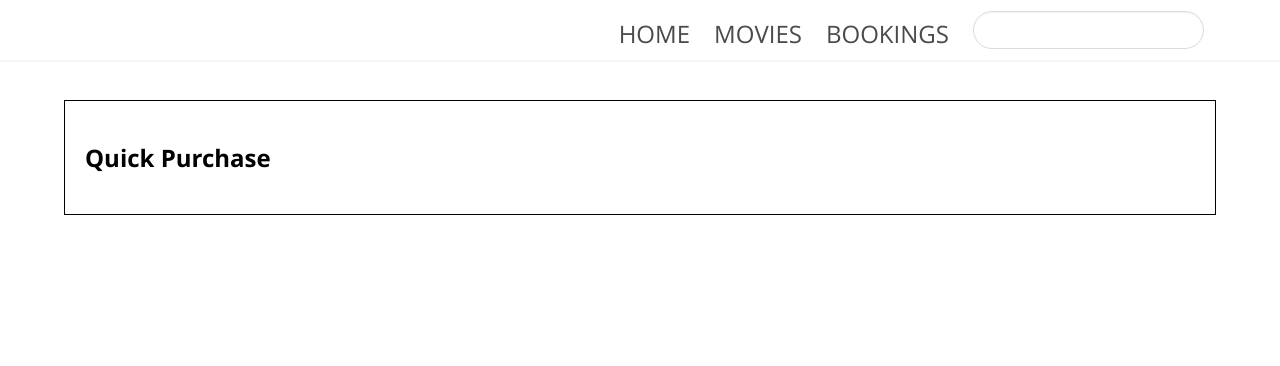
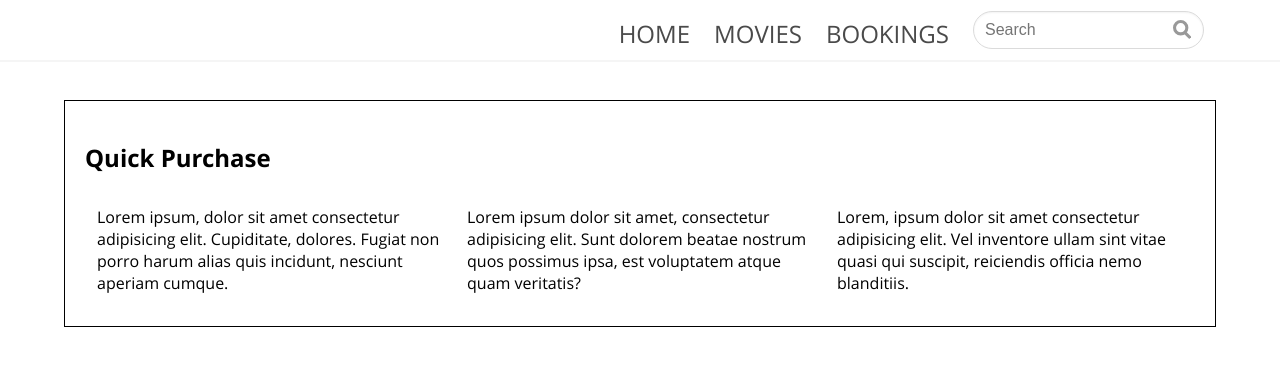
Before and after one commit to soraino/IM4717-HiewTangTheatre, a PHP site: page / in a window 1280 px wide. Shown: the top 366 px of the page. Run offline with PHP 8.4, Linux system fonts and the light colour scheme.

Commit message:
add column css

```diff
--- /dev/null
+++ b/index.css
@@ -0,0 +1,16 @@
+svg.search-icon{
+    height: 1.25em;
+    position: absolute;
+    right: 25px;
+}
+
+.box {
+    padding: 20px;
+    margin-top: 40px;
+    margin-bottom: 20px;
+    border: solid 1px #000;
+}
+
+.input.is-rounded {
+    border-radius: 20px;
+}
--- a/index.html
+++ b/index.html
@@ -5,6 +5,7 @@
         <meta name="viewport" content="width=device-width, initial-scale=1.0" />
         <title>HiewTang Theatre</title>
         <link rel="stylesheet" href="./main.css" />
+        <link rel="stylesheet" href="./index.css" />
     </head>
     <body>
         <nav class="navbar">
@@ -20,7 +21,17 @@
                         Bookings
                     </a>
                     <div class="navbar-item">
-                        <input class="input is-rounded" type="text" />
+                        <input
+                            class="input is-rounded"
+                            type="text"
+                            placeholder="Search"
+                        />
+                        <svg class="search-icon" viewBox="0 0 12 13">
+                            <g stroke-width="2" stroke="#999999" fill="none">
+                                <path d="M11.29 11.71l-4-4" />
+                                <circle cx="5" cy="5" r="4" />
+                            </g>
+                        </svg>
                     </div>
                 </div>
             </div>
@@ -28,6 +39,25 @@
         <main class="container">
             <div class="box">
                 <h2>Quick Purchase</h2>
+                <form>
+                    <div class="row">
+                        <div class="col">
+                            Lorem ipsum, dolor sit amet consectetur adipisicing
+                            elit. Cupiditate, dolores. Fugiat non porro harum
+                            alias quis incidunt, nesciunt aperiam cumque.
+                        </div>
+                        <div class="col">
+                            Lorem ipsum dolor sit amet, consectetur adipisicing
+                            elit. Sunt dolorem beatae nostrum quos possimus
+                            ipsa, est voluptatem atque quam veritatis?
+                        </div>
+                        <div class="col">
+                            Lorem, ipsum dolor sit amet consectetur adipisicing
+                            elit. Vel inventore ullam sint vitae quasi qui
+                            suscipit, reiciendis officia nemo blanditiis.
+                        </div>
+                    </div>
+                </form>
             </div>
         </main>
     </body>
--- a/main.css
+++ b/main.css
@@ -85,7 +85,6 @@ a.navbar-item {
 a.navbar-item:hover {
     border-bottom: 1px solid #dbdbdb;
 }
-
 .input {
     margin: 0;
     -moz-appearance: none;
@@ -115,14 +114,52 @@ a.navbar-item:hover {
     color: #363636;
     height: 50%;
 }
-
-.input.is-rounded {
-    border-radius: 20px;
+.row {
+    display: flex;
 }
-
-.box{
-    padding: 20px;
-    margin-top: 40px;
-    margin-bottom: 20px;
-    border: solid 1px #000;
+.row.is-wrap{
+    flex-wrap: wrap;
 }
+.col{
+    display: block;
+    flex-basis: 0;
+    flex-grow: 1;
+    flex-shrink: 1;
+    padding: .75rem;
+}
+.col.size-12 {
+    flex: 0 0 100%;
+}
+.col.size-11 {
+    flex: 0 0 calc(100% / 12 * 11); /* 11/12 */
+}
+.col.size-10 {
+    flex: 0 0 calc(100% / 12 * 10);
+}
+.col.size-9 {
+    flex: 0 0 calc(100% / 12 * 9);
+}
+.col.size-8 {
+    flex: 0 0 calc(100% / 12 * 8);
+}
+.col.size-7 {
+    flex: 0 0 calc(100% / 12 * 7);
+}
+.col.size-6 {
+    flex: 0 0 calc(100% / 12 * 6);
+}
+.col.size-5 {
+    flex: 0 0 calc(100% / 12 * 5);
+}
+.col.size-4 {
+    flex: 0 0 calc(100% / 12 * 4);
+}
+.col.size-3 {
+    flex: 0 0 calc(100% / 12 * 3);
+}
+.col.size-2 {
+    flex: 0 0 calc(100% / 12 * 2);
+}
+.col.size-1 {
+    flex: 0 0 calc(100% / 12 * 1);
+}
```
